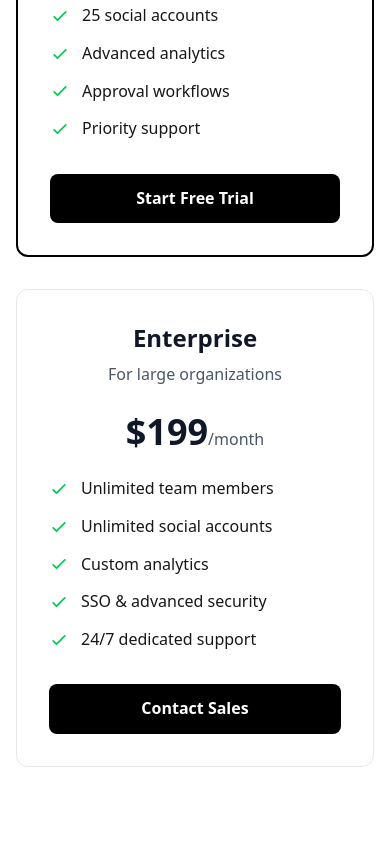
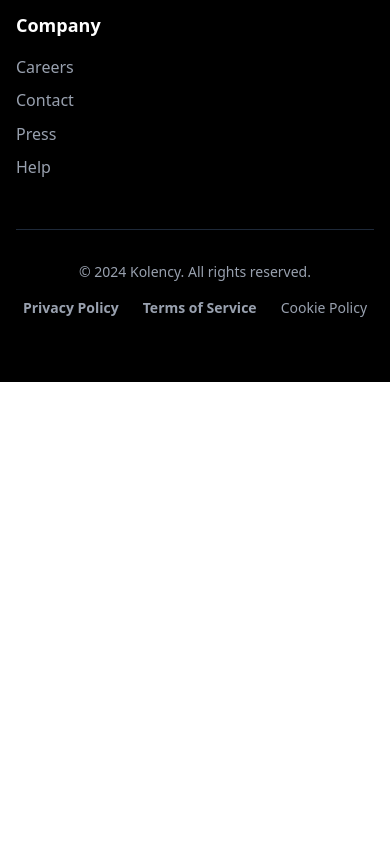
Before and after one commit to rr1512/kolency, a Next.js app: page / in a window 390 px wide. Shown: the part 8269-9111 px from the top of the page. After the commit the page ends 8651 px from the top, so only its background shows below. Built offline with nearby package versions, Linux system fonts and the light colour scheme.

Commit message:
perbaikan lah

```diff
--- a/src/app/page.tsx
+++ b/src/app/page.tsx
@@ -21,25 +21,19 @@
               <Link href="#integrations" className="text-gray-600 hover:text-gray-900 transition-colors">
                 Integrations
               </Link>
-              <Link href="#pricing" className="text-gray-600 hover:text-gray-900 transition-colors">
-                Pricing
-              </Link>
-              <Link href="#about" className="text-gray-600 hover:text-gray-900 transition-colors">
-                About
-              </Link>
-              <Link href="#blog" className="text-gray-600 hover:text-gray-900 transition-colors">
-                Blog
-              </Link>
+
+
+
               <Link href="/contact" className="text-gray-600 hover:text-gray-900 transition-colors">
                 Contact
               </Link>
               <a href="https://help.kolency.com" className="text-gray-600 hover:text-gray-900 transition-colors">
                 Help
               </a>
-              <Link href="/privacy-policy" className="text-gray-600 hover:text-gray-900 transition-colors">
+              <Link href="/privacy-policy" className="text-gray-600 hover:text-gray-900 transition-colors font-bold">
                 Privacy Policy
               </Link>
-              <Link href="/terms-of-service" className="text-gray-600 hover:text-gray-900 transition-colors">
+              <Link href="/terms-of-service" className="text-gray-600 hover:text-gray-900 transition-colors font-bold">
                 Terms of Service
               </Link>
             </div>
@@ -357,7 +351,7 @@
       </section>
 
       {/* Social Media Integration Section */}
-      <section className="py-20 bg-white">
+      <section id="integrations" className="py-20 bg-white">
         <div className="max-w-7xl mx-auto px-4 sm:px-6 lg:px-8">
           <div className="text-center mb-16">
             <h2 className="text-4xl font-bold text-gray-900 mb-4">
@@ -569,161 +563,7 @@
         </div>
       </section>
 
-      {/* Pricing Section */}
-      <section id="pricing" className="py-20 bg-white">
-        <div className="max-w-7xl mx-auto px-4 sm:px-6 lg:px-8">
-          <div className="text-center mb-16">
-            <h2 className="text-4xl font-bold text-gray-900 mb-4">
-              Simple, Transparent Pricing
-            </h2>
-            <p className="text-xl text-gray-600 max-w-2xl mx-auto">
-              Choose the plan that fits your team size and needs. All plans include our core features.
-            </p>
-          </div>
 
-          <div className="grid md:grid-cols-3 gap-8 max-w-5xl mx-auto">
-            {/* Starter Plan */}
-            <div className="bg-white border border-gray-200 rounded-xl p-8">
-              <div className="text-center">
-                <h3 className="text-2xl font-semibold text-gray-900 mb-2">Starter</h3>
-                <p className="text-gray-600 mb-6">Perfect for small teams</p>
-                <div className="mb-6">
-                  <span className="text-4xl font-bold text-gray-900">$29</span>
-                  <span className="text-gray-600">/month</span>
-                </div>
-                <ul className="space-y-3 mb-8 text-left">
-                  <li className="flex items-center">
-                    <svg className="w-5 h-5 text-green-500 mr-3" fill="none" stroke="currentColor" viewBox="0 0 24 24">
-                      <path strokeLinecap="round" strokeLinejoin="round" strokeWidth={2} d="M5 13l4 4L19 7" />
-                    </svg>
-                    Up to 5 team members
-                  </li>
-                  <li className="flex items-center">
-                    <svg className="w-5 h-5 text-green-500 mr-3" fill="none" stroke="currentColor" viewBox="0 0 24 24">
-                      <path strokeLinecap="round" strokeLinejoin="round" strokeWidth={2} d="M5 13l4 4L19 7" />
-                    </svg>
-                    10 social accounts
-                  </li>
-                  <li className="flex items-center">
-                    <svg className="w-5 h-5 text-green-500 mr-3" fill="none" stroke="currentColor" viewBox="0 0 24 24">
-                      <path strokeLinecap="round" strokeLinejoin="round" strokeWidth={2} d="M5 13l4 4L19 7" />
-                    </svg>
-                    Basic analytics
-                  </li>
-                  <li className="flex items-center">
-                    <svg className="w-5 h-5 text-green-500 mr-3" fill="none" stroke="currentColor" viewBox="0 0 24 24">
-                      <path strokeLinecap="round" strokeLinejoin="round" strokeWidth={2} d="M5 13l4 4L19 7" />
-                    </svg>
-                    Content calendar
-                  </li>
-                </ul>
-                <a href="https://app.kolency.com/register" className="w-full bg-black text-white py-3 px-6 rounded-lg font-semibold hover:bg-gray-800 transition-colors block">
-                  Start Free Trial
-                </a>
-              </div>
-            </div>
-
-            {/* Professional Plan */}
-            <div className="bg-white border-2 border-black rounded-xl p-8 relative">
-              <div className="absolute -top-4 left-1/2 transform -translate-x-1/2">
-                <span className="bg-black text-white px-4 py-1 rounded-full text-sm font-semibold">
-                  Most Popular
-                </span>
-              </div>
-              <div className="text-center">
-                <h3 className="text-2xl font-semibold text-gray-900 mb-2">Professional</h3>
-                <p className="text-gray-600 mb-6">For growing businesses</p>
-                <div className="mb-6">
-                  <span className="text-4xl font-bold text-gray-900">$79</span>
-                  <span className="text-gray-600">/month</span>
-                </div>
-                <ul className="space-y-3 mb-8 text-left">
-                  <li className="flex items-center">
-                    <svg className="w-5 h-5 text-green-500 mr-3" fill="none" stroke="currentColor" viewBox="0 0 24 24">
-                      <path strokeLinecap="round" strokeLinejoin="round" strokeWidth={2} d="M5 13l4 4L19 7" />
-                    </svg>
-                    Up to 20 team members
-                  </li>
-                  <li className="flex items-center">
-                    <svg className="w-5 h-5 text-green-500 mr-3" fill="none" stroke="currentColor" viewBox="0 0 24 24">
-                      <path strokeLinecap="round" strokeLinejoin="round" strokeWidth={2} d="M5 13l4 4L19 7" />
-                    </svg>
-                    25 social accounts
-                  </li>
-                  <li className="flex items-center">
-                    <svg className="w-5 h-5 text-green-500 mr-3" fill="none" stroke="currentColor" viewBox="0 0 24 24">
-                      <path strokeLinecap="round" strokeLinejoin="round" strokeWidth={2} d="M5 13l4 4L19 7" />
-                    </svg>
-                    Advanced analytics
-                  </li>
-                  <li className="flex items-center">
-                    <svg className="w-5 h-5 text-green-500 mr-3" fill="none" stroke="currentColor" viewBox="0 0 24 24">
-                      <path strokeLinecap="round" strokeLinejoin="round" strokeWidth={2} d="M5 13l4 4L19 7" />
-                    </svg>
-                    Approval workflows
-                  </li>
-                  <li className="flex items-center">
-                    <svg className="w-5 h-5 text-green-500 mr-3" fill="none" stroke="currentColor" viewBox="0 0 24 24">
-                      <path strokeLinecap="round" strokeLinejoin="round" strokeWidth={2} d="M5 13l4 4L19 7" />
-                    </svg>
-                    Priority support
-                  </li>
-                </ul>
-                <a href="https://app.kolency.com/register" className="w-full bg-black text-white py-3 px-6 rounded-lg font-semibold hover:bg-gray-800 transition-colors block">
-                  Start Free Trial
-                </a>
-              </div>
-            </div>
-
-            {/* Enterprise Plan */}
-            <div className="bg-white border border-gray-200 rounded-xl p-8">
-              <div className="text-center">
-                <h3 className="text-2xl font-semibold text-gray-900 mb-2">Enterprise</h3>
-                <p className="text-gray-600 mb-6">For large organizations</p>
-                <div className="mb-6">
-                  <span className="text-4xl font-bold text-gray-900">$199</span>
-                  <span className="text-gray-600">/month</span>
-                </div>
-                <ul className="space-y-3 mb-8 text-left">
-                  <li className="flex items-center">
-                    <svg className="w-5 h-5 text-green-500 mr-3" fill="none" stroke="currentColor" viewBox="0 0 24 24">
-                      <path strokeLinecap="round" strokeLinejoin="round" strokeWidth={2} d="M5 13l4 4L19 7" />
-                    </svg>
-                    Unlimited team members
-                  </li>
-                  <li className="flex items-center">
-                    <svg className="w-5 h-5 text-green-500 mr-3" fill="none" stroke="currentColor" viewBox="0 0 24 24">
-                      <path strokeLinecap="round" strokeLinejoin="round" strokeWidth={2} d="M5 13l4 4L19 7" />
-                    </svg>
-                    Unlimited social accounts
-                  </li>
-                  <li className="flex items-center">
-                    <svg className="w-5 h-5 text-green-500 mr-3" fill="none" stroke="currentColor" viewBox="0 0 24 24">
-                      <path strokeLinecap="round" strokeLinejoin="round" strokeWidth={2} d="M5 13l4 4L19 7" />
-                    </svg>
-                    Custom analytics
-                  </li>
-                  <li className="flex items-center">
-                    <svg className="w-5 h-5 text-green-500 mr-3" fill="none" stroke="currentColor" viewBox="0 0 24 24">
-                      <path strokeLinecap="round" strokeLinejoin="round" strokeWidth={2} d="M5 13l4 4L19 7" />
-                    </svg>
-                    SSO & advanced security
-          </li>
-                  <li className="flex items-center">
-                    <svg className="w-5 h-5 text-green-500 mr-3" fill="none" stroke="currentColor" viewBox="0 0 24 24">
-                      <path strokeLinecap="round" strokeLinejoin="round" strokeWidth={2} d="M5 13l4 4L19 7" />
-                    </svg>
-                    24/7 dedicated support
-          </li>
-                </ul>
-                <Link href="/contact" className="w-full bg-black text-white py-3 px-6 rounded-lg font-semibold hover:bg-gray-800 transition-colors block">
-                  Contact Sales
-                </Link>
-              </div>
-            </div>
-          </div>
-        </div>
-      </section>
 
       {/* CTA Section */}
       <section className="py-20 bg-white">
@@ -782,7 +622,7 @@
               <h4 className="text-lg font-semibold mb-4">Product</h4>
               <ul className="space-y-2">
                 <li><a href="#" className="text-gray-400 hover:text-white transition-colors">Features</a></li>
-                <li><a href="#" className="text-gray-400 hover:text-white transition-colors">Pricing</a></li>
+
                 <li><a href="#" className="text-gray-400 hover:text-white transition-colors">Integrations</a></li>
                 <li><a href="#" className="text-gray-400 hover:text-white transition-colors">API</a></li>
                 <li><a href="#" className="text-gray-400 hover:text-white transition-colors">Changelog</a></li>
@@ -793,8 +633,8 @@
             <div>
               <h4 className="text-lg font-semibold mb-4">Company</h4>
               <ul className="space-y-2">
-                <li><a href="#" className="text-gray-400 hover:text-white transition-colors">About</a></li>
-                <li><a href="#" className="text-gray-400 hover:text-white transition-colors">Blogs</a></li>
+
+
                 <li><a href="#" className="text-gray-400 hover:text-white transition-colors">Careers</a></li>
                 <li><Link href="/contact" className="text-gray-400 hover:text-white transition-colors">Contact</Link></li>
                 <li><a href="#" className="text-gray-400 hover:text-white transition-colors">Press</a></li>
@@ -808,8 +648,8 @@
               © 2024 Kolency. All rights reserved.
             </p>
             <div className="flex space-x-6 mt-4 md:mt-0">
-              <Link href="/privacy-policy" className="text-gray-400 hover:text-white text-sm transition-colors">Privacy Policy</Link>
-              <Link href="/terms-of-service" className="text-gray-400 hover:text-white text-sm transition-colors">Terms of Service</Link>
+              <Link href="/privacy-policy" className="text-gray-400 hover:text-white text-sm transition-colors font-bold">Privacy Policy</Link>
+              <Link href="/terms-of-service" className="text-gray-400 hover:text-white text-sm transition-colors font-bold">Terms of Service</Link>
               <a href="#" className="text-gray-400 hover:text-white text-sm transition-colors">Cookie Policy</a>
             </div>
           </div>
```
Also changed, not shown: src/app/layout.tsx (+9 -0 lines), 1 other file (tests, documents, lock files or other folders).
